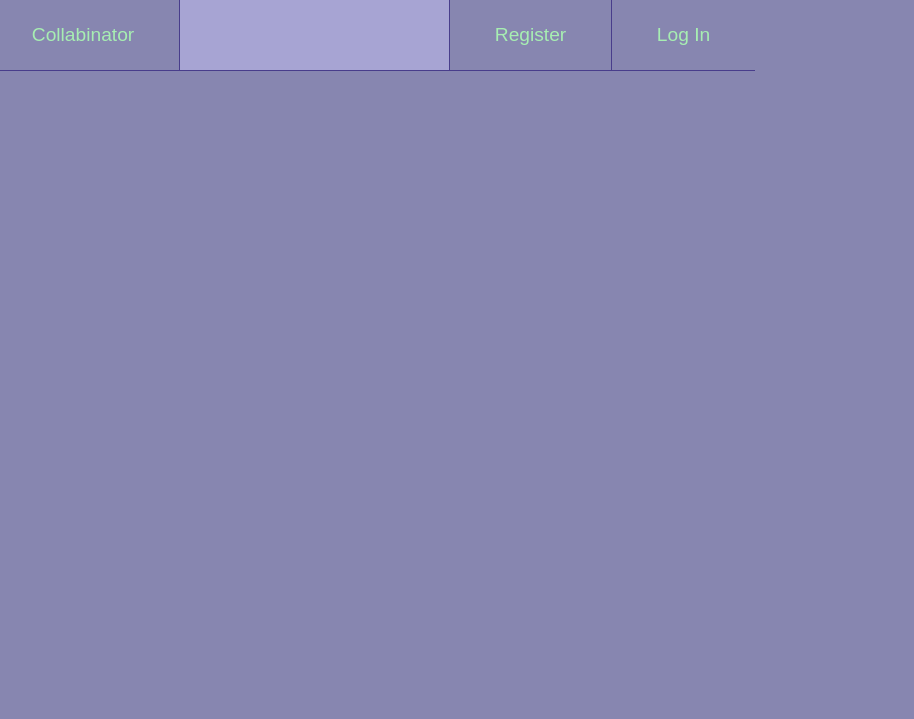
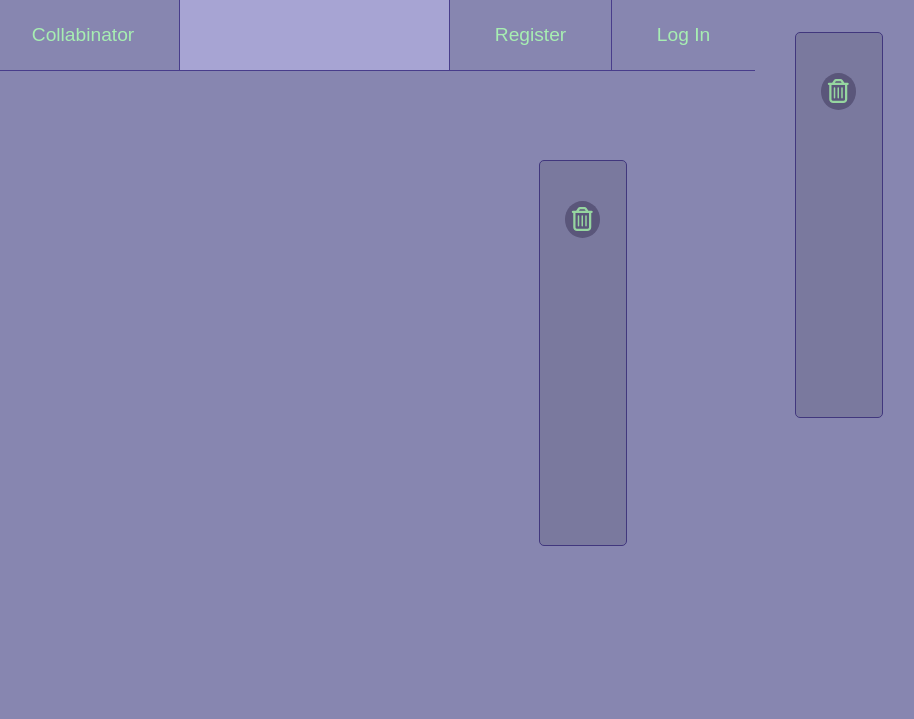
Before and after one commit to TreyCherry/CSS499-Collabinator, a Flask app: template templates/docview/viewDocument.html in a window 1280 px wide. Shown: the part 128-847 px from the top of the page, without its empty margins (269-1183 px from the left). Run offline with Flask 3, Linux system fonts and the light colour scheme; the template is opened without the code that fills it: most values are stand-ins (such as "Sample title", 1, 10 or a date in 2020); parts of the project's set-up code (start-up, migrations or seed data) failed here and were passed over; some libraries are stand-ins or nearby versions.

Commit message:
remove button implemented

```diff
--- a/alerts.py
+++ b/alerts.py
@@ -26,5 +26,7 @@ def make_alert_message(message_type, **kwargs): #specify message type and pass a
             return f"Document Update: Document \"{kwargs['document_name']}\" uploaded. \"{kwargs['stage_desc']}\""
         case "doc_approved":
             return f"Document Update: Document \"{kwargs['document_name']}\" approved for review, take action now to select reviewers."
+        case "doc_removed":
+            return f"Document Update: Document \"{kwargs['document_name']}\" has been removed."
         case _:
             return None #if message type doesn't exist, return None
--- a/static/style.css
+++ b/static/style.css
@@ -91,6 +91,22 @@ body {
 	position: absolute;
 	right: 1.2rem;
 	bottom: 1.2rem;
+}
+
+.right-box {
+	position: fixed;
+	right: 8rem;
+	top: 10rem;
+	border: var(--darker-purple) 1px solid;
+	background-color: var(--dark-purple);
+	filter: brightness(0.9);
+	padding: 2rem 0.6rem;
+	border-radius: 5px;
+	min-height: 20rem;
+}
+.right-box i {
+	display: block;
+	margin: 0.5rem 1rem;
 }
 
 .rolename {
--- a/templates/docview/viewDocument.html
+++ b/templates/docview/viewDocument.html
@@ -14,17 +14,20 @@
         </div>
         <i class="min-icon fa-solid fa-angle-up big" onclick="hideBox(this)"></i>
     </div>
-    <form method="post">
-        <input type="hidden" id="docAction" name="action" value="none">
-    </form>
 {% endmacro %}
 
 {% block title %}View Document{% endblock %}
 
 {% block content %}
+    <form method="post">
+        <input type="hidden" id="docAction" name="action" value="none">
+    </form>
     {% if docstate == 2 and check_state(g.stateint, 2)%}
         {{ topBox("Document Awaiting Approval", 0) }}
     {% endif %}
+    <div class="right-box">
+        <i class="click-icon fa-regular fa-trash-can big" onclick="setAction('remove', 'Are you sure you want to permanently delete this document?')"></i>
+    </div>
     <iframe class="docview" src="{{ url_for('docs.viewer') }}?filename={{ filename }}"></iframe> {# iframe to display document #}
 {% endblock %}
 
@@ -36,10 +39,10 @@
             node.classList.toggle("fa-angle-up");
             node.classList.toggle("fa-angle-down");
         }
-        function setAction(action, confirm="") {
+        function setAction(action, confirmMessage="") {
             actionInput = document.getElementById("docAction");
             actionInput.value = action;
-            if (confirm.length == 0 || confirm(confirm)) {
+            if (confirmMessage.length == 0 || confirm(confirmMessage)) {
                 actionInput.form.submit();
             }
         }
```
Also changed, not shown: db.py (+7 -0 lines), documents.py (+16 -5 lines).
